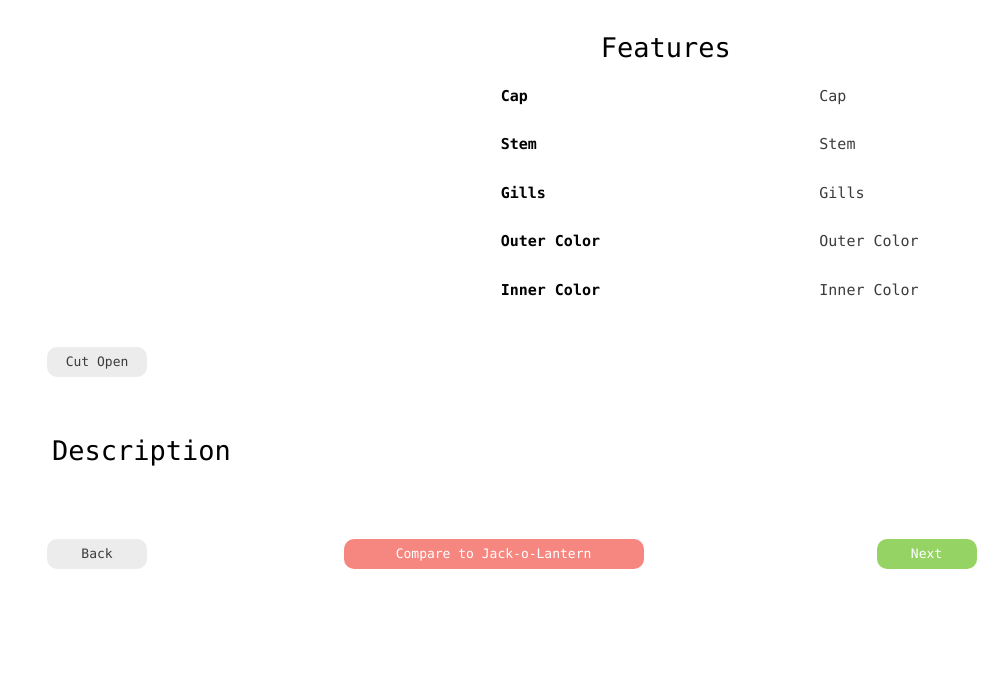
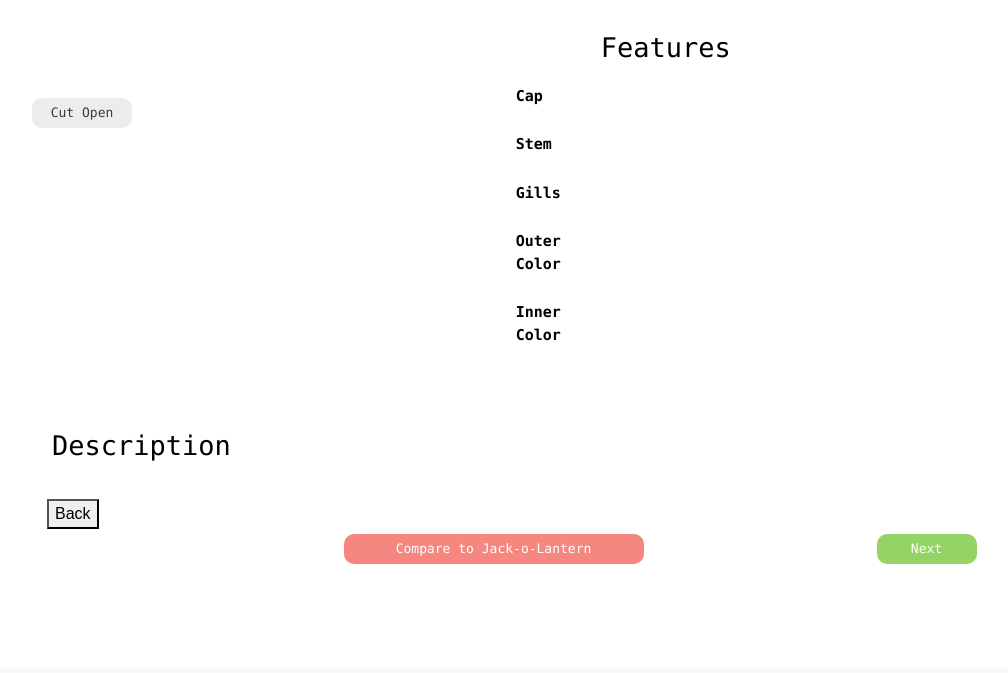
Before and after one commit to meiKuo/UI-Group-Project-, a Flask app: template templates/lesson2_present.html in a window 1280 px wide. Shown: the part 243-916 px from the top of the page, without its empty margins (55-1063 px from the left). After the commit the page ends 807 px from the top, so only its background shows below. Run offline with Flask 2, Linux system fonts and the light colour scheme; the template is opened without the code that fills it, so the values that code supplies are empty; some libraries are stand-ins or nearby versions; some web fonts are replaced.

Commit message:
Update lesson2_present.html

```diff
--- a/templates/lesson2_present.html
+++ b/templates/lesson2_present.html
@@ -94,26 +94,57 @@
 
     <div class="container">
         <div class="row">
-            <div class="col-md-4"><img id="img1" class="lesson_img" src=""></div>
+            <div class="col-md-4">
+                <div class="img row">
+                    <img id="img1" class="lesson_img" src="">
+                    <button class="cutButton" onclick="cutMush()">Cut Open</button>
+                </div>
+            </div>
             <div class="col-md-8">
                 <p class="features row">Features</p>
                 <div class="row">
                     <div class="col-md-6">
                         <div id="features_list" class="f_list">
-                            <p class="row f"><b>Cap</b></p>
-                            <p class="row f"><b>Stem</b></p>
-                            <p class="row f"><b>Gills</b></p>
-                            <p class="row f"><b>Outer Color</b></p>
-                            <p class="row f"><b>Inner Color</b></p>
-                        </div>
-                    </div>
-                    <div class="col-md-6">
-                        <div id="features_list" class="f_list2">
-                            <p class="row f" id="cap1">Cap</p>
-                            <p class="row f" id="stem1">Stem</p>
-                            <p class="row f" id="gills1">Gills</p>
-                            <p class="row f" id="color1">Outer Color</p>
-                            <p class="row f" id="inner1">Inner Color</p>
+                            <div class="row f">
+                                <p class="col-md-4"><b>Cap</b></p>
+                                <p class="col-md-4"></p>
+                                <div class="col-md-4">
+                                    <p class="feature" id="cap1"></p>
+                                </div>
+                            </div>
+
+                            <div class="row f">
+                                <p class="col-md-4"><b>Stem</b></p>
+                                <p class="col-md-4"></p>
+                                <div class="col-md-4">
+                                    <p class="feature" id="stem1"></p>
+                                </div>
+                            </div>
+                            <div class="row f">
+                                <p class="col-md-4"><b>Gills</b></p>
+                                <p class="col-md-4"></p>
+                                <div class="col-md-4">
+                                    <p class="feature" id="gills1"></p>
+                                </div>
+                            </div>
+                            <div class="row f">
+                                <div class="col-md-4">
+                                    <p class="feature"><b>Outer Color</b></p>
+                                </div>
+                                <p class="col-md-4"></p>
+                                <div class="col-md-4">
+                                    <p class="feature" id="color1"></p>
+                                </div>
+                            </div>
+                            <div class="row f">
+                                <div class="col-md-4">
+                                    <p class="feature"><b>Inner Color</b></p>
+                                </div>
+                                <p class="col-md-4"></p>
+                                <div class="col-md-4">
+                                    <p class="feature" id="inner1"></p>
+                                </div>
+                            </div>
                         </div>
                     </div>
                 </div>
@@ -121,13 +152,6 @@
 
             </div>
         </div>
-        <div class="row">
-            <div class="col-md-4" id="cut_open_button">
-                <button class="cutButton" onclick="cutMush()">Cut Open</button>
-            </div>
-
-        </div>
-
         <div class="popup" id="popup">
             <div>
                 <div class = "popup_imgShift"> <img src id="img2" class="lesson_img"></div>
@@ -151,11 +175,11 @@
         </div>
 
         <div class="row">
-            <div class="col-md-3"><a href="/lessonplans"><button class="backButton">Back</button></a></div>
+            <div class="col-md-3"><a><button class="back" id="back" onClick="window.location.href = '/lessonplans'">Back</button></a></div>
 
-            <div class="col-md-6"><a href="/"><button class="compButton">Compare to Jack-o-Lantern</button></a></div>
+            <div class="col-md-6"><a><button class="compButton" id="compButton">Compare to Jack-o-Lantern</button></a></div>
 
-            <div class="col-md-3"><a href="/"><button class="nextButton">Next</button></a></div>
+            <div class="col-md-3"><a ><button class="nextButton" id="nextButton" onClick="next()">Next</button></a></div>
 
         </div>
     </div>
@@ -172,6 +196,18 @@
     function closeMush() {
         popup.classList.remove("openPopup")
     }
+
+    function next() {
+        if (lesson_params["next"] == 100) {
+             window.location.href ='/game/start'
+        }
+        else{
+            window.location.href = '/lesson/' + lesson_params["next"]
+
+        }
+
+
+    }
 </script>
 
 </html>
```
